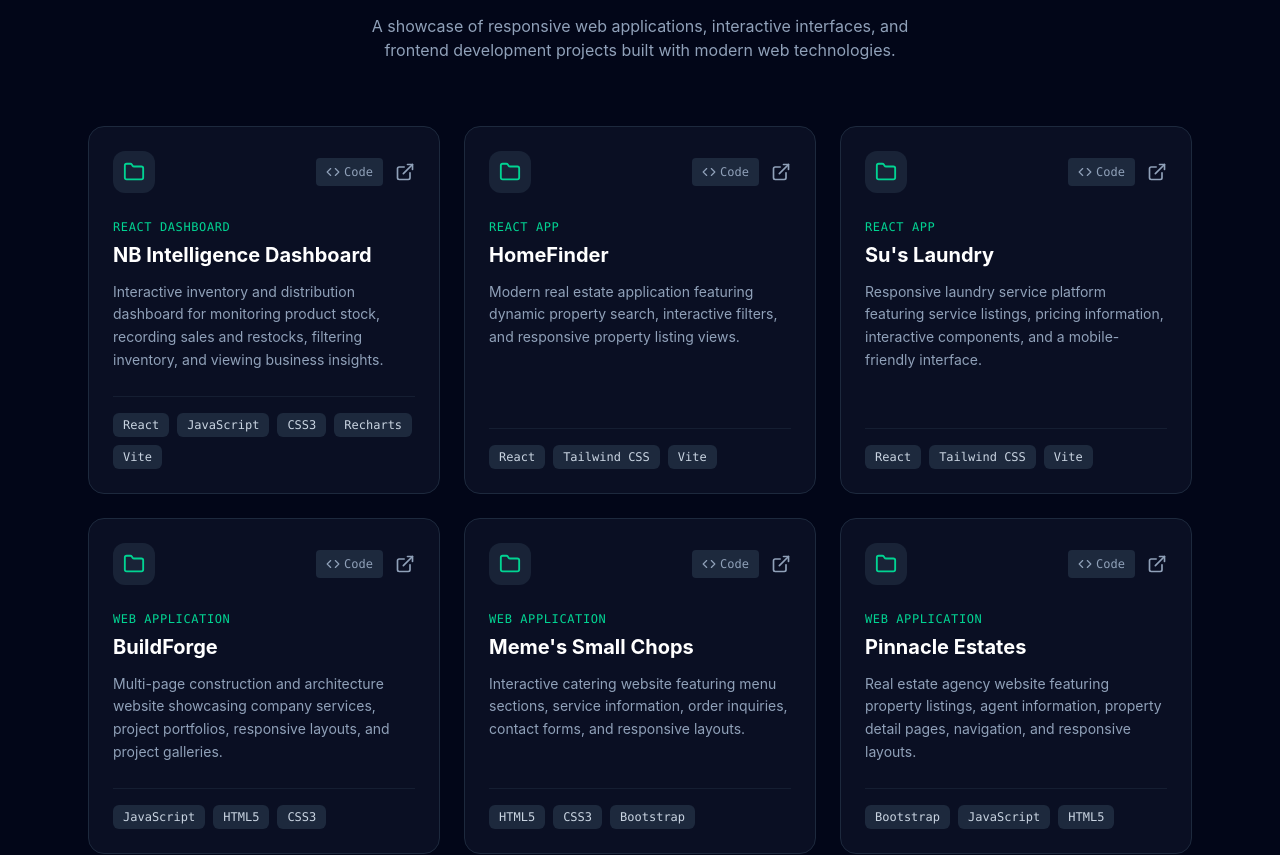
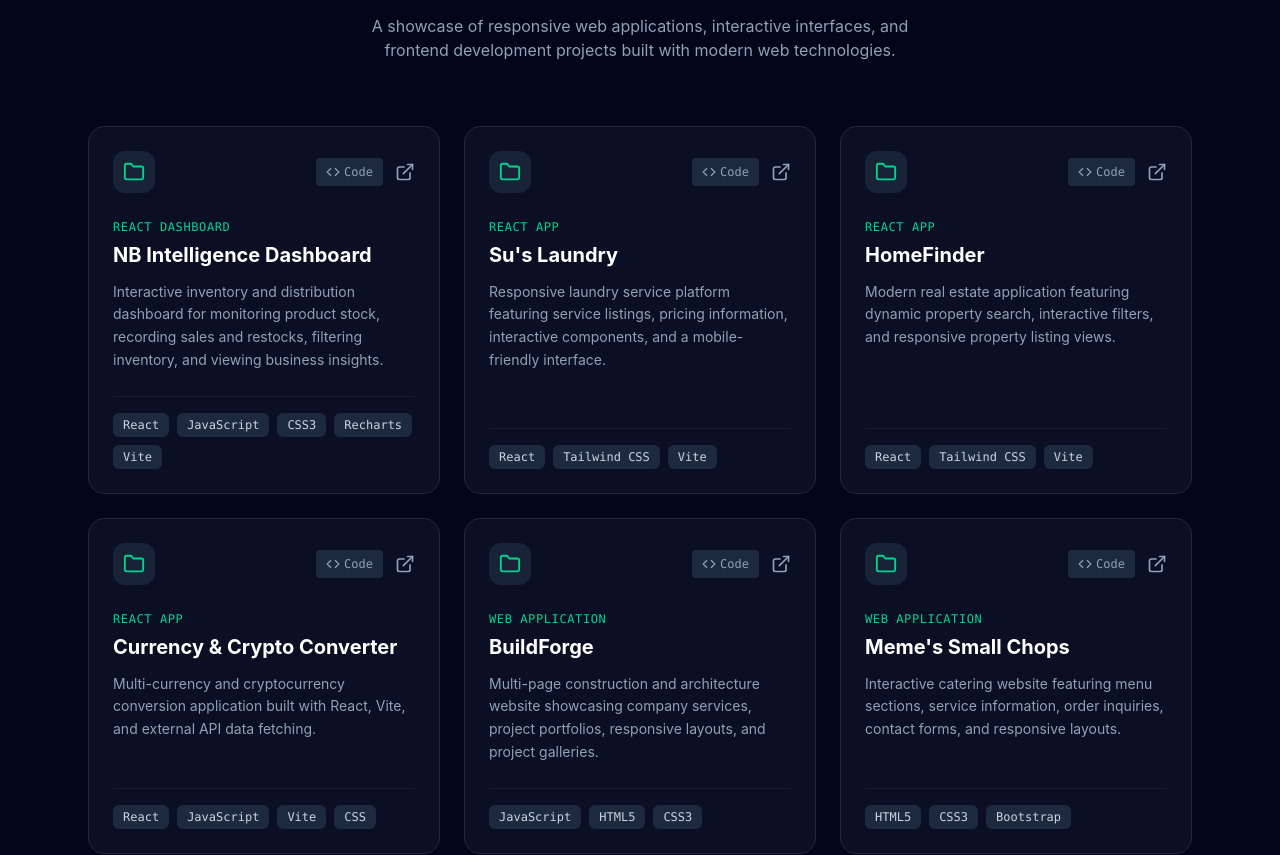
Before and after one commit to Obehi123-beep/portfolio, a React (Vite) app: page / in a window 1280 px wide. Shown: the part 842-1697 px from the top of the page. Built offline with nearby package versions, Linux system fonts and the light colour scheme.

Commit message:
Add Currency & Crypto Converter to portfolio

```diff
--- a/src/data/projectsData.js
+++ b/src/data/projectsData.js
@@ -12,6 +12,17 @@ const projects = [
   },
   {
     id: 2,
+    title: "Su's Laundry",
+    category: "React App",
+    description:
+      "Responsive laundry service platform featuring service listings, pricing information, interactive components, and a mobile-friendly interface.",
+    techStack: ["React", "Tailwind CSS", "Vite"],
+    liveUrl: "https://su-s-laundry.vercel.app/",
+    githubUrl: "https://github.com/Obehi123-beep/su-s-laundry",
+    featured: true,
+  },
+  {
+    id: 3,
     title: "HomeFinder",
     category: "React App",
     description:
@@ -22,18 +33,18 @@ const projects = [
     featured: true,
   },
   {
-    id: 3,
-    title: "Su's Laundry",
+    id: 4,
+    title: "Currency & Crypto Converter",
     category: "React App",
     description:
-      "Responsive laundry service platform featuring service listings, pricing information, interactive components, and a mobile-friendly interface.",
-    techStack: ["React", "Tailwind CSS", "Vite"],
-    liveUrl: "https://su-s-laundry.vercel.app/",
-    githubUrl: "https://github.com/Obehi123-beep/su-s-laundry",
+      "Multi-currency and cryptocurrency conversion application built with React, Vite, and external API data fetching.",
+    techStack: ["React", "JavaScript", "Vite", "CSS"],
+    liveUrl: "https://crypto-currency-converter-theta.vercel.app/",
+    githubUrl: "https://github.com/Obehi123-beep/crypto-currency-converter",
     featured: true,
   },
   {
-    id: 4,
+    id: 5,
     title: "BuildForge",
     category: "Web Application",
     description:
@@ -44,7 +55,7 @@ const projects = [
     featured: true,
   },
   {
-    id: 5,
+    id: 6,
     title: "Meme's Small Chops",
     category: "Web Application",
     description:
@@ -55,7 +66,7 @@ const projects = [
     featured: true,
   },
   {
-    id: 6,
+    id: 7,
     title: "Pinnacle Estates",
     category: "Web Application",
     description:
@@ -66,7 +77,7 @@ const projects = [
     featured: false,
   },
   {
-    id: 7,
+    id: 8,
     title: "Travel Ease",
     category: "Web Application",
     description:
@@ -77,7 +88,7 @@ const projects = [
     featured: false,
   },
   {
-    id: 8,
+    id: 9,
     title: "Obehii Energy",
     category: "Web Application",
     description:
@@ -88,7 +99,7 @@ const projects = [
     featured: false,
   },
   {
-    id: 9,
+    id: 10,
     title: "Angel Mira Consult",
     category: "Web Application",
     description:
@@ -99,7 +110,7 @@ const projects = [
     featured: false,
   },
   {
-    id: 10,
+    id: 11,
     title: "Piano Project",
     category: "Interactive App",
     description:
@@ -110,7 +121,7 @@ const projects = [
     featured: false,
   },
   {
-    id: 11,
+    id: 12,
     title: "Digital Clock",
     category: "JavaScript App",
     description:
```
